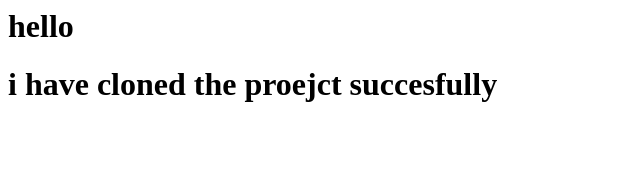
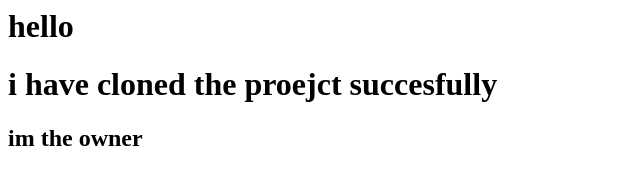
Before and after one commit to Neeharikavasadi/sample1, a plain HTML site: page index.html in a window 1280 px wide. Shown: the whole page, without its empty margins (0-640 px from the left). Drawn offline with Linux system fonts and the light colour scheme.

Commit message:
new added

```diff
--- a/index.html
+++ b/index.html
@@ -1,2 +1,3 @@
 <h1> hello </h1>
 <h1> i have cloned the proejct succesfully </h1>
+<h2>im the owner</h2>
```
